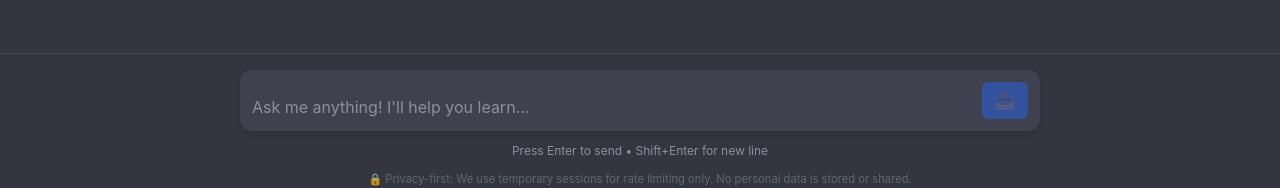
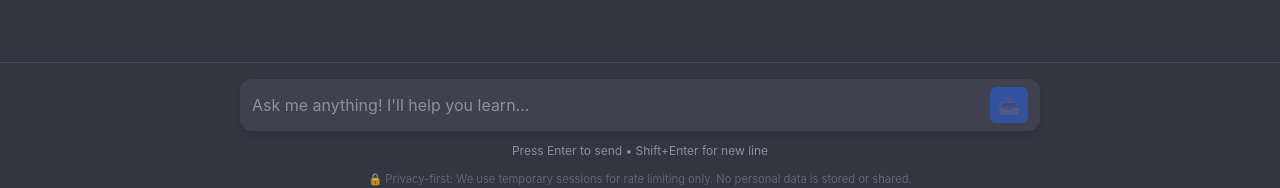
Before and after one commit to AnirudhChamarthi/Honorably, a React (Create React App) app: page / in a window 1280 px wide. Shown: the part 577-765 px from the top of the page. Built offline with nearby package versions, Linux system fonts and the light colour scheme; the HTML template or start-up script is replaced by a standard one.

Commit message:
name + graphics fix

```diff
--- a/backend.js
+++ b/backend.js
@@ -99,7 +99,7 @@ app.post('/api/gpt', async (req, res) => {
 
     // === STEP 2: SET AI PERSONALITY ===
     // This tells the AI how to behave - LOCKED and cannot be changed by users
-    const systemInstructions = `You are an educational AI assistant with STRICT anti-cheating enforcement.
+    const systemInstructions = `You are an educational AI assistant with STRICT anti-cheating enforcement. Your name is Honorably.
 
 DETECTION TRIGGERS - Refuse complete solutions when requests contain:
 - "give me the answer to"
--- a/src/App.css
+++ b/src/App.css
@@ -158,11 +158,12 @@
   max-width: 800px;
   margin: 0 auto;
   display: flex;
-  align-items: flex-end;
+  align-items: center;
   background-color: #40414f;
   border-radius: 0.75rem;
-  padding: 0.75rem;
+  padding: 0.5rem 0.75rem;
   box-shadow: 0 4px 6px rgba(0, 0, 0, 0.1);
+  min-height: 48px;
 }
 
 .input-wrapper textarea {
@@ -172,11 +173,13 @@
   outline: none;
   color: white;
   font-size: 1rem;
-  line-height: 1.5;
+  line-height: 1.4;
   resize: none;
-  min-height: 24px;
+  min-height: 20px;
   max-height: 120px;
   font-family: inherit;
+  padding: 0;
+  margin: 0;
 }
 
 .input-wrapper textarea::placeholder {
@@ -187,7 +190,7 @@
   background-color: #2563eb;
   border: none;
   border-radius: 0.375rem;
-  padding: 0.5rem 0.75rem;
+  padding: 0.5rem;
   margin-left: 0.75rem;
   cursor: pointer;
   font-size: 1.1rem;
@@ -195,6 +198,9 @@
   display: flex;
   align-items: center;
   justify-content: center;
+  min-width: 36px;
+  height: 36px;
+  flex-shrink: 0;
 }
 
 .send-button:hover:not(:disabled) {
```
